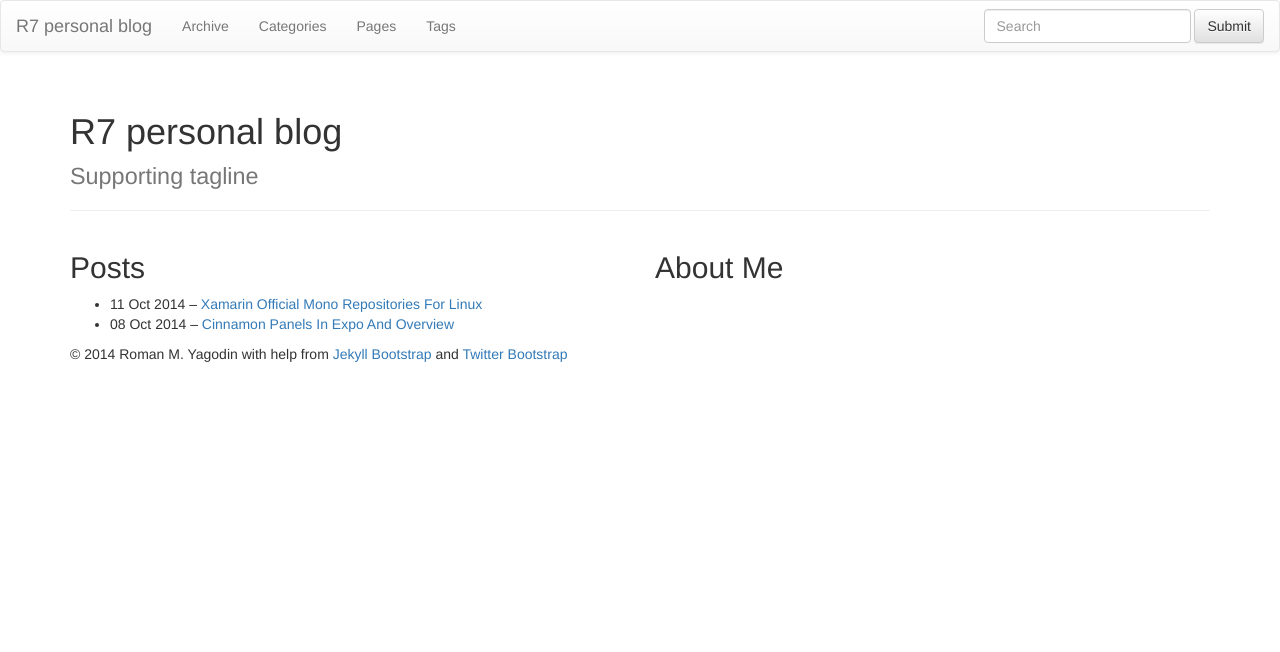
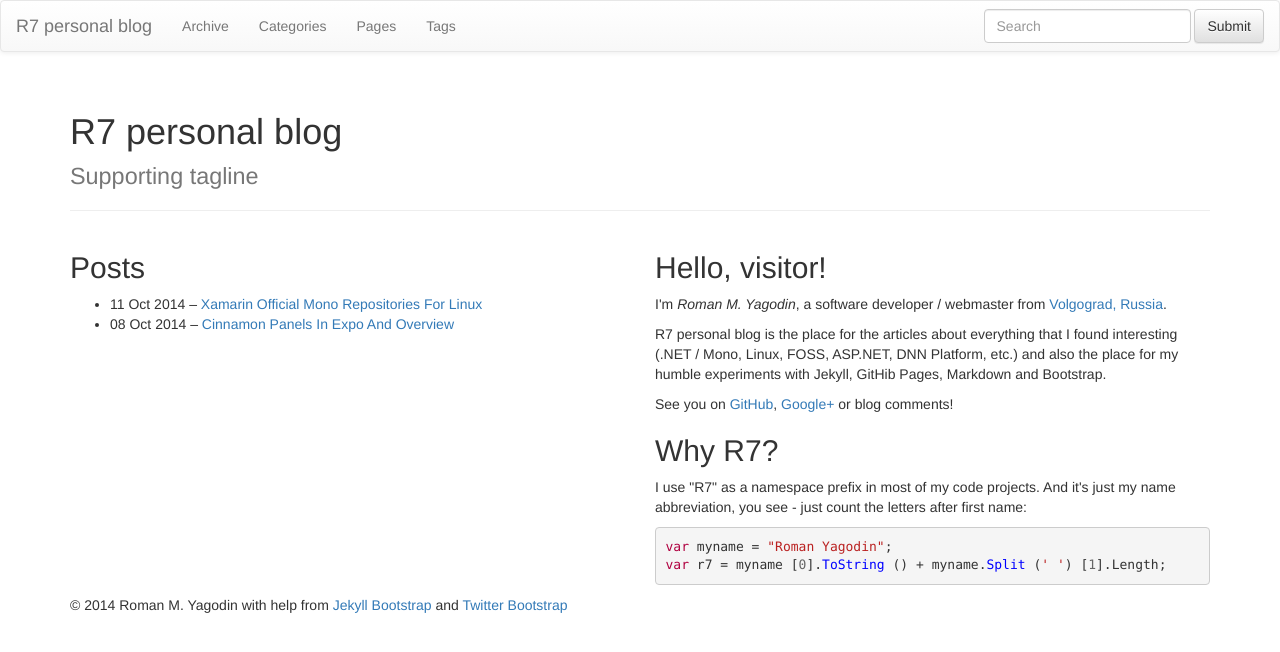
Before and after one commit to roman-yagodin/roman-yagodin.github.io, a Jekyll site: the page built from index.html, in a window 1280 px wide. Shown: the top 652 px of the page. Built offline with Jekyll 4.4.1, drawn with Linux system fonts in a browser that asks for light colours; nearby versions of some CDN libraries; library files that are not in the unit come from our copies; comment, search, counter and statistics services are not loaded.

Commit message:
Add about block to the main page

```diff
--- a/index.html
+++ b/index.html
@@ -15,7 +15,19 @@ tagline: Supporting tagline
 		</ul>
 	</div>
 	<div class="col-xs-6">
-		<h2>About Me</h2>
-		<p></p>
+		<h2>Hello, visitor!</h2>
+		<p>I'm <em>Roman M. Yagodin</em>, a software developer / webmaster from <a href="https://goo.gl/maps/Svixn" target="_blank">Volgograd, Russia</a>.</p>
+		<p>R7 personal blog is the place for the articles about everything that I found interesting (.NET / Mono, Linux, FOSS, ASP.NET, DNN Platform, etc.) and also the place for my humble experiments with Jekyll, GitHib Pages, Markdown and Bootstrap.</p>
+		<p>See you on <a href="http://github.com/roman-yagodin">GitHub</a>, <a href="https://plus.google.com/u/0/106562370972095746829/posts">Google+</a> or blog comments!</p>
+		<div>
+		<h2>Why R7?</h2>
+		<p>I use "R7" as a namespace prefix in most of my code projects. And it's just my name abbreviation,
+you see - just count the letters after first name:</p>
+		<div>
+{% highlight C# %}
+var myname = "Roman Yagodin";
+var r7 = myname [0].ToString () + myname.Split (' ') [1].Length;
+{% endhighlight %}
+		</div>
 	</div>
 </div>
```
